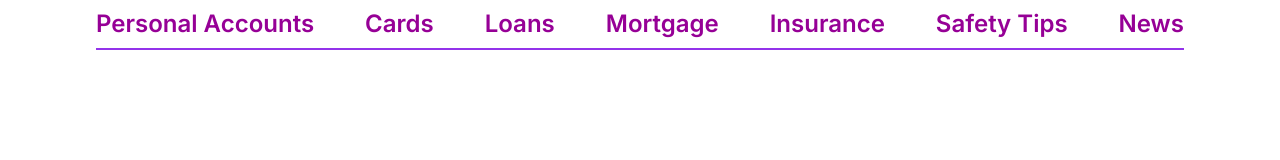
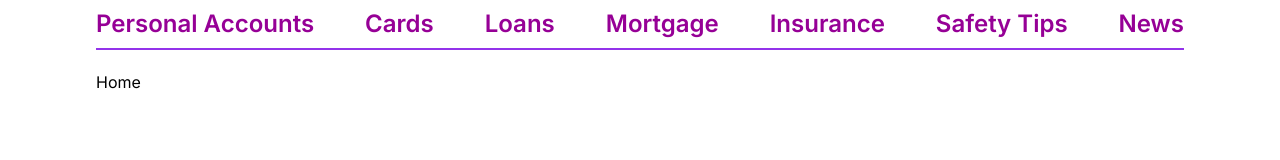
Before and after one commit to gizinski-jacek/banking-app, a Next.js app: page / in a window 1280 px wide. Shown: the part 196-356 px from the top of the page. Built offline with nearby package versions, Linux system fonts and the light colour scheme.

Commit message:
Moving Home page file to correct dir

```diff
--- /dev/null
+++ b/app/(home)/page.tsx
@@ -0,0 +1,3 @@
+export default function Home() {
+	return <div>Home</div>;
+}
--- a/app/page.tsx
+++ /dev/null
@@ -1,7 +0,0 @@
-export default function Home() {
-	return (
-		<main className='flex min-h-screen flex-col items-center justify-between p-24'>
-			Home
-		</main>
-	);
-}
```
